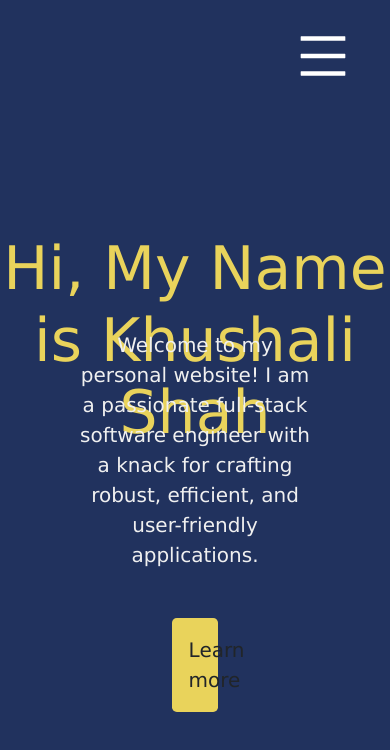
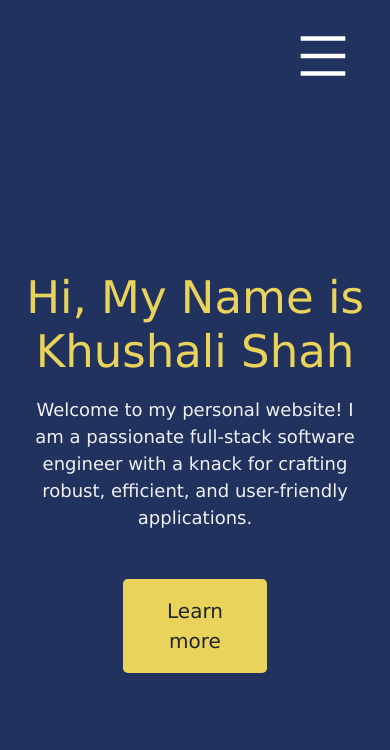
Before and after one commit to skhushi26/personal-portfolio, a React (Create React App) app: page / in a window 390 px wide. Shown: the top 750 px of the page. Built offline with nearby package versions, Linux system fonts and the light colour scheme.

Commit message:
feat: mobile responsiveness

```diff
--- a/src/styles/About.css
+++ b/src/styles/About.css
@@ -30,3 +30,13 @@
   color: white;
   text-align: start;
 }
+
+@media (max-width: 481px) {
+  .about-me {
+    display: block;
+  }
+
+  .about-me-img img {
+    margin-bottom: 2em;
+  }
+}
--- a/src/styles/Home.css
+++ b/src/styles/Home.css
@@ -41,3 +41,35 @@
   background-color: white;
   color: #3e497a;
 }
+
+@media (max-width: 481px) {
+  .about h2 {
+    font-size: 45px;
+    height: 77px;
+  }
+
+  .about .prompt {
+    width: 90%;
+    font-size: 18px;
+  }
+
+  .about-btn {
+    width: 41%;
+  }
+}
+
+@media (min-width: 961px) {
+  .about h2 {
+    font-size: 52px;
+    height: 90px;
+  }
+
+  .about .prompt {
+    width: 71%;
+    font-size: 25px;
+  }
+
+  .about-btn {
+    width: 30%;
+  }
+}
--- a/src/styles/Navbar.css
+++ b/src/styles/Navbar.css
@@ -73,7 +73,7 @@ a:active {
   }
 }
 
-@media only screen and (max-width: 600px) {
+@media (max-width: 600px) {
   .toggleButton {
     display: flex;
   }
@@ -82,7 +82,7 @@ a:active {
   }
 
   #open {
-    height: 55vh;
+    height: 60%;
   }
 }
 
```
